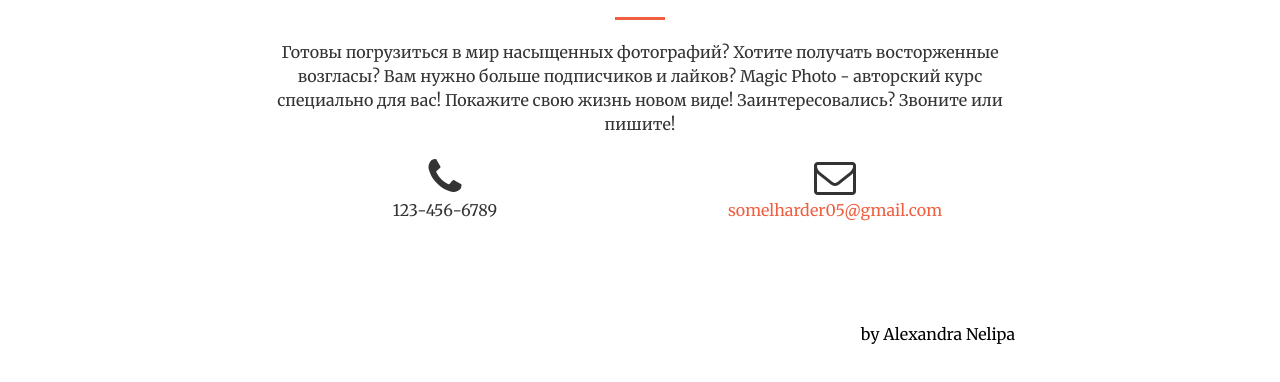
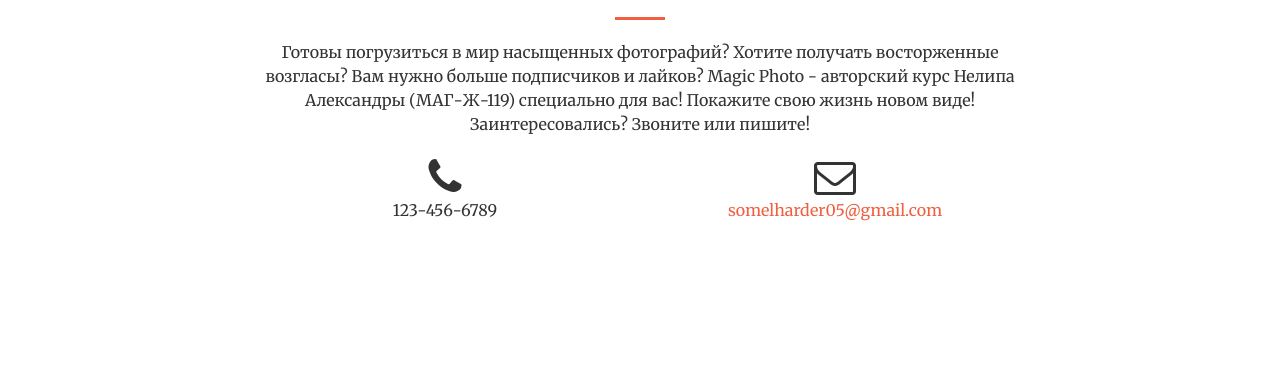
Before and after one commit to AlexandraNelipa/magicphoto.github.io, a website: page index.html in a window 1280 px wide. Shown: the part 2685-3067 px from the top of the page. After the commit the page ends 3027 px from the top, so only its background shows below. Drawn offline with nearby package versions, Linux system fonts and the light colour scheme.

Commit message:
Update index.html

```diff
--- a/index.html
+++ b/index.html
@@ -249,7 +249,7 @@
                 <div class="col-lg-8 col-lg-offset-2 text-center">
                     <h2 class="section-heading">Так может каждый!</h2>
                     <hr class="primary">
-                    <p>Готовы погрузиться в мир насыщенных фотографий? Хотите получать восторженные возгласы? Вам нужно больше подписчиков и лайков? Magic Photo - авторский курс специально для вас! Покажите свою жизнь новом виде! Заинтересовались? Звоните или пишите!</p>
+                    <p>Готовы погрузиться в мир насыщенных фотографий? Хотите получать восторженные возгласы? Вам нужно больше подписчиков и лайков? Magic Photo - авторский курс Нелипа Александры (МАГ-Ж-119) специально для вас! Покажите свою жизнь новом виде! Заинтересовались? Звоните или пишите!</p>
                 </div>
                 <div class="col-lg-4 col-lg-offset-2 text-center">
                     <i class="fa fa-phone fa-3x sr-contact"></i>
@@ -257,8 +257,8 @@
                 </div>
                 <div class="col-lg-4 text-center">
                     <i class="fa fa-envelope-o fa-3x sr-contact"></i>
-                    <p><a href="mailto:your-email@your-domain.com">somelharder05@gmail.com</a></p><br><br><br><br>
-					<p align="right"><a style="color:#000000" href="https://vk.com/sashinda" target="_blank">by Alexandra Nelipa</a></p>
+                    <p><a href="mailto:your-email@your-domain.com">somelharder05@gmail.com</a></p>
+
                 </div>
             </div>
         </div>
```
